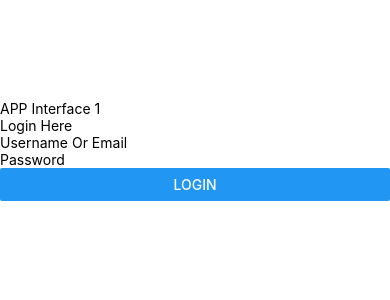
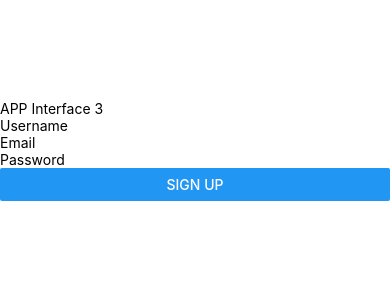
Before and after one commit to mzeeshanyousaf/Wb-Product-Store, a React Native app: screen / in a window 390 px wide. Shown: the top 300 px of the page. Built offline with nearby package versions, Linux system fonts and the light colour scheme.

Commit message:
update 3

```diff
--- a/App.js
+++ b/App.js
@@ -1,9 +1,9 @@
 import { StatusBar } from "expo-status-bar";
 import { StyleSheet, Text, View } from "react-native";
 import { ApolloClient, InMemoryCache, ApolloProvider } from "@apollo/client";
-// import SignUpScreen from './SignUpScreen';
+import SignUpScreen from "./SignUpScreen";
 // import RestPassword from './RestPassword';
-import LoginScreen from "./LoginScreen";
+// import LoginScreen from "./LoginScreen";
 
 const cache = new InMemoryCache();
 const client = new ApolloClient({
@@ -17,9 +17,9 @@ export default function App() {
     <ApolloProvider client={client}>
       {/* <LoginScreen /> */}
       <View style={{ marginTop: 100 }}>
-        <Text>APP Interface 1</Text>
-        {/* <SignUpScreen /> */}
-        <LoginScreen />
+        <Text>APP Interface 3</Text>
+        <SignUpScreen />
+        {/* <LoginScreen /> */}
         {/* <RestPassword/> */}
       </View>
       <StatusBar />
```
